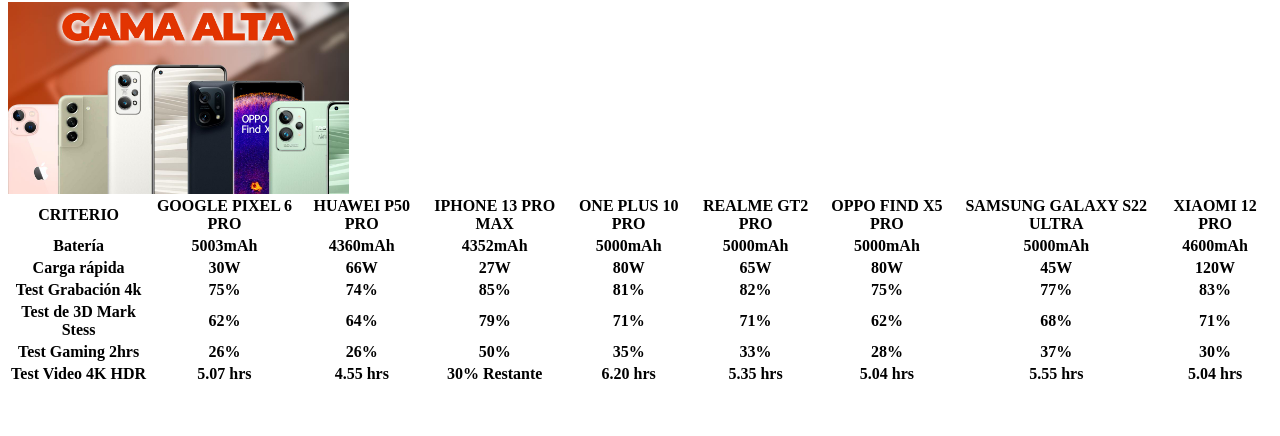
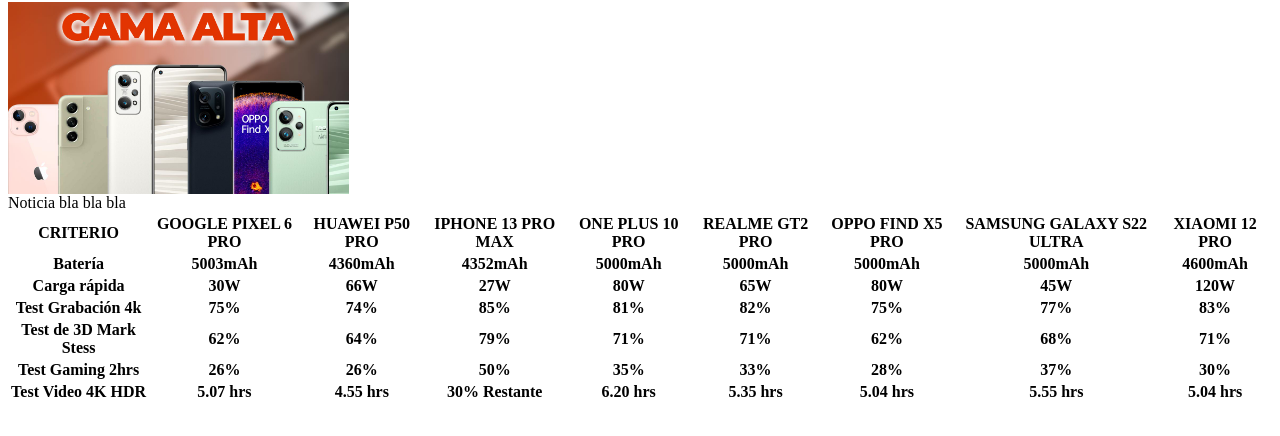
Before and after one commit to SebastianJaqui/Trabajo_Nro1, a plain HTML site: page index.html in a window 1280 px wide. Shown: the part 64-500 px from the top of the page. Drawn offline with Linux system fonts and the light colour scheme.

Commit message:
Agregando Comentarios De Cada Div

```diff
--- a/index.html
+++ b/index.html
@@ -4,20 +4,25 @@
     </head>
     <body>
         <div>
-
+        <!--Div Principal-->
         <div>
+            <!--Div Articulo-->
             <h1>EL DIARIO DE JAQUI</h1>
             <div>
+                <!--Div Foto-->
                 <!--Aca debe ir la foto-->
 
                 <img src="ImagenCelulares.jpg" width="27%">
-                 <div>
+                <div>
+                    <!--Div Texto Noticia-->
                      <!--Aqui el articulo con la informacion-->
+                     Noticia bla bla bla
                  </div>
             </div>
 
             <div></div>
         </div>
+        <!--Div Tabla-->
            <!--Aqui va la tabla-->
            <table>
             <tr>
```
